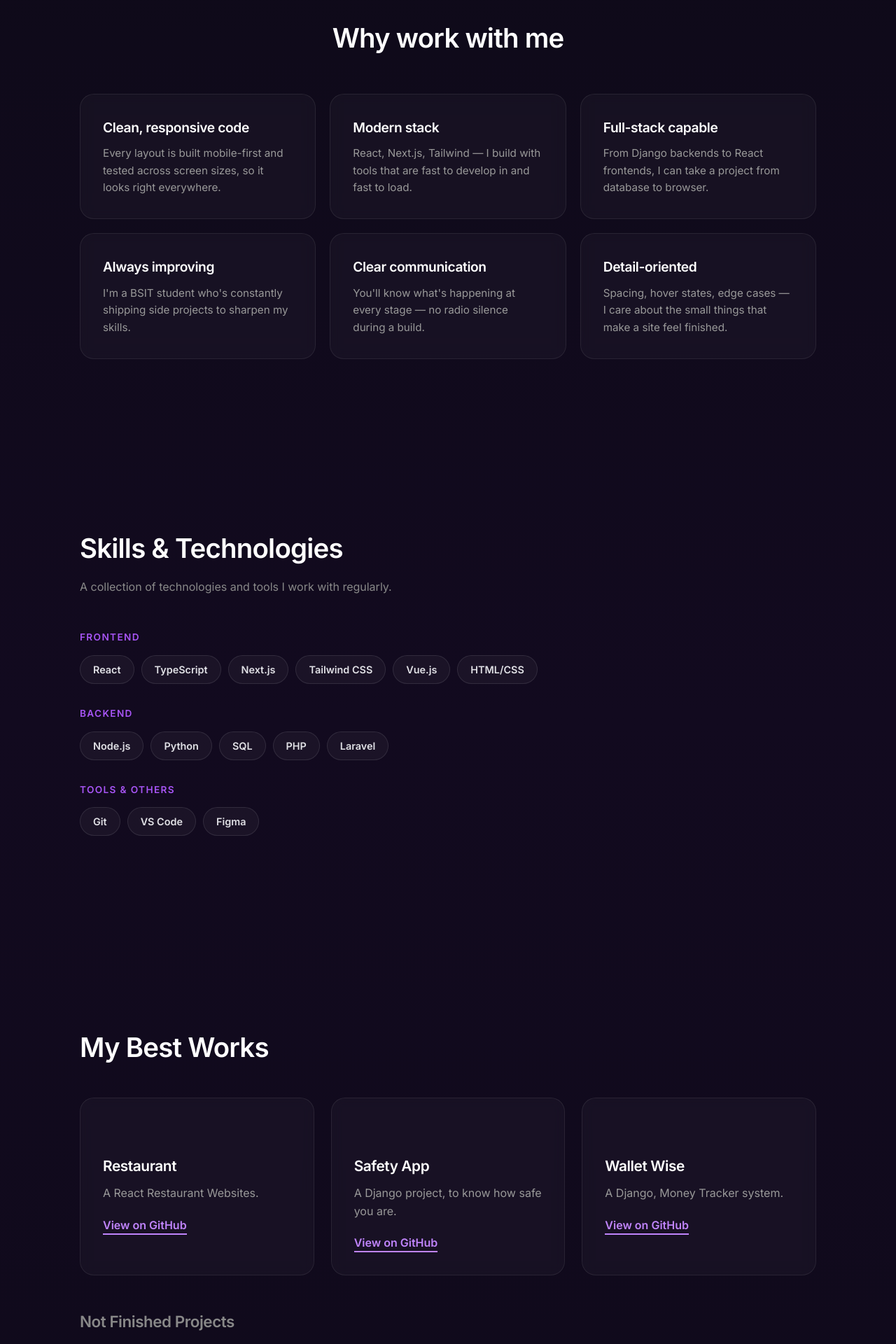
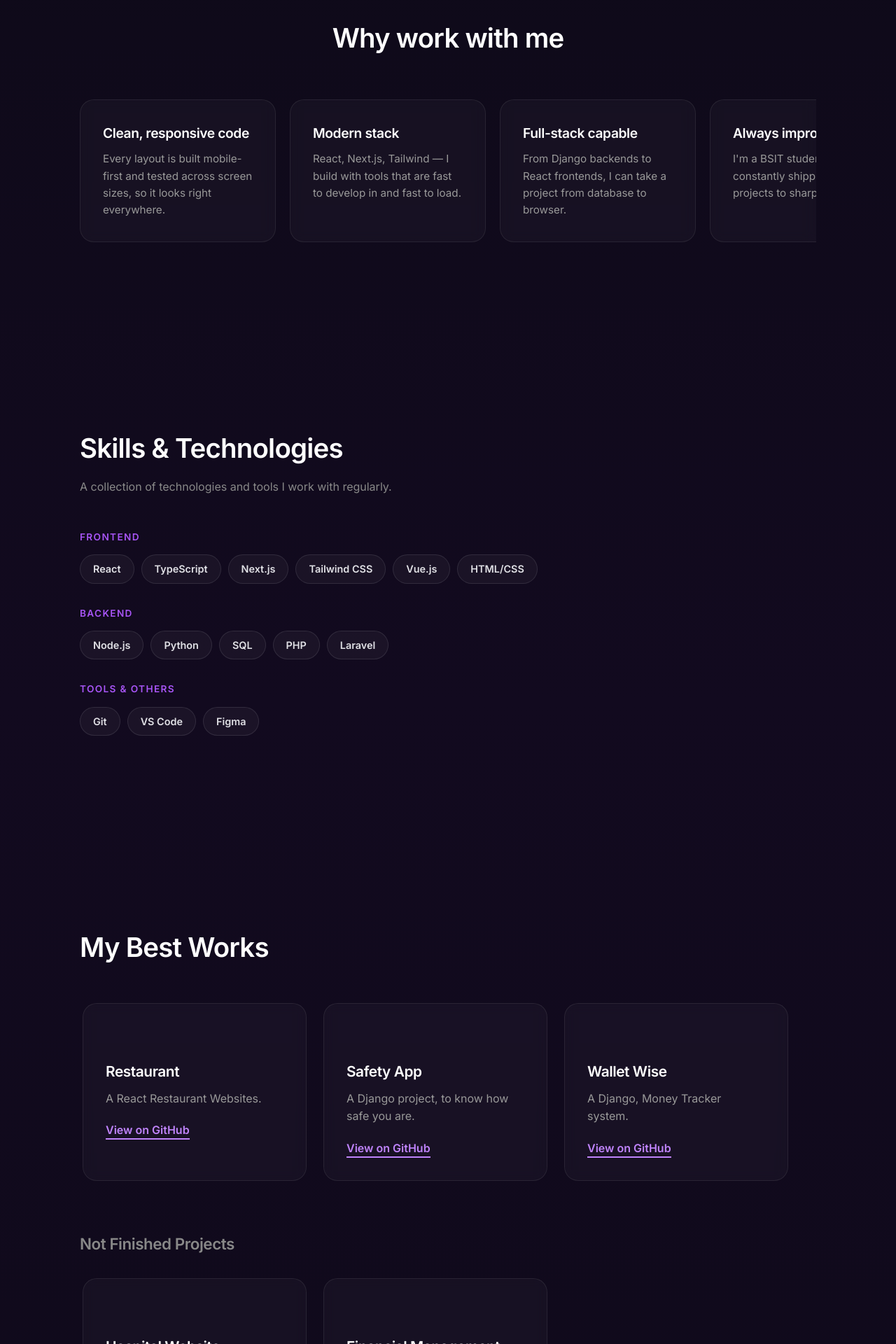
Before and after one commit to CHAANIEE/PORTFOLIO-REACT, a React (Vite) app: page / in a window 1280 px wide. Shown: the part 1500-3420 px from the top of the page at 70% size. Built offline with nearby package versions, Linux system fonts and the light colour scheme.

Commit message:
Update index.css

```diff
--- a/src/index.css
+++ b/src/index.css
@@ -217,7 +217,7 @@ h1, h2, h3 {
   }
 }
 
-/* === Benefits === */
+/* === Benefits (horizontal scroll) === */
 .benefits h2 {
   font-size: 2.4rem;
   margin-bottom: 48px;
@@ -226,12 +226,35 @@ h1, h2, h3 {
 }
 
 .benefits-grid {
-  display: grid;
-  grid-template-columns: repeat(auto-fit, minmax(260px, 1fr));
+  display: flex;
   gap: 20px;
+  overflow-x: auto;
+  overflow-y: hidden;
+  scroll-snap-type: x mandatory;
+  -webkit-overflow-scrolling: touch;
+  padding: 8px 4px 24px;
+  scrollbar-width: thin;
+  scrollbar-color: rgba(168, 85, 247, 0.4) transparent;
+}
+
+.benefits-grid::-webkit-scrollbar {
+  height: 6px;
+}
+
+.benefits-grid::-webkit-scrollbar-track {
+  background: rgba(255, 255, 255, 0.04);
+  border-radius: 999px;
+}
+
+.benefits-grid::-webkit-scrollbar-thumb {
+  background: rgba(168, 85, 247, 0.5);
+  border-radius: 999px;
 }
 
 .benefit-card {
+  flex: 0 0 auto;
+  width: 280px;
+  scroll-snap-align: start;
   background: rgba(255, 255, 255, 0.03);
   border: 1px solid rgba(255, 255, 255, 0.08);
   border-radius: 20px;
@@ -297,7 +320,7 @@ h1, h2, h3 {
   color: #e0e0e5;
 }
 
-/* === Projects === */
+/* === Projects (horizontal scroll) === */
 .projects h2 {
   font-size: 2.4rem;
   margin-bottom: 40px;
@@ -311,12 +334,35 @@ h1, h2, h3 {
 }
 
 .project-grid {
-  display: grid;
-  grid-template-columns: repeat(auto-fit, minmax(280px, 1fr));
+  display: flex;
   gap: 24px;
+  overflow-x: auto;
+  overflow-y: hidden;
+  scroll-snap-type: x mandatory;
+  -webkit-overflow-scrolling: touch;
+  padding: 8px 4px 24px;
+  scrollbar-width: thin;
+  scrollbar-color: rgba(168, 85, 247, 0.4) transparent;
+}
+
+.project-grid::-webkit-scrollbar {
+  height: 6px;
+}
+
+.project-grid::-webkit-scrollbar-track {
+  background: rgba(255, 255, 255, 0.04);
+  border-radius: 999px;
+}
+
+.project-grid::-webkit-scrollbar-thumb {
+  background: rgba(168, 85, 247, 0.5);
+  border-radius: 999px;
 }
 
 .project-card {
+  flex: 0 0 auto;
+  width: 320px;
+  scroll-snap-align: start;
   background: rgba(255, 255, 255, 0.03);
   border-radius: 20px;
   padding: 32px;
@@ -699,14 +745,13 @@ h1, h2, h3 {
     border-bottom: none !important;
   }
 
-  /* Benefits */
-  .benefits-grid {
-    grid-template-columns: 1fr;
+  /* Benefits & Projects stay horizontal scroll on mobile, just narrower cards */
+  .benefit-card {
+    width: 240px;
   }
 
-  /* Projects */
-  .project-grid {
-    grid-template-columns: 1fr;
+  .project-card {
+    width: 260px;
   }
 
   .projects h2,
```
